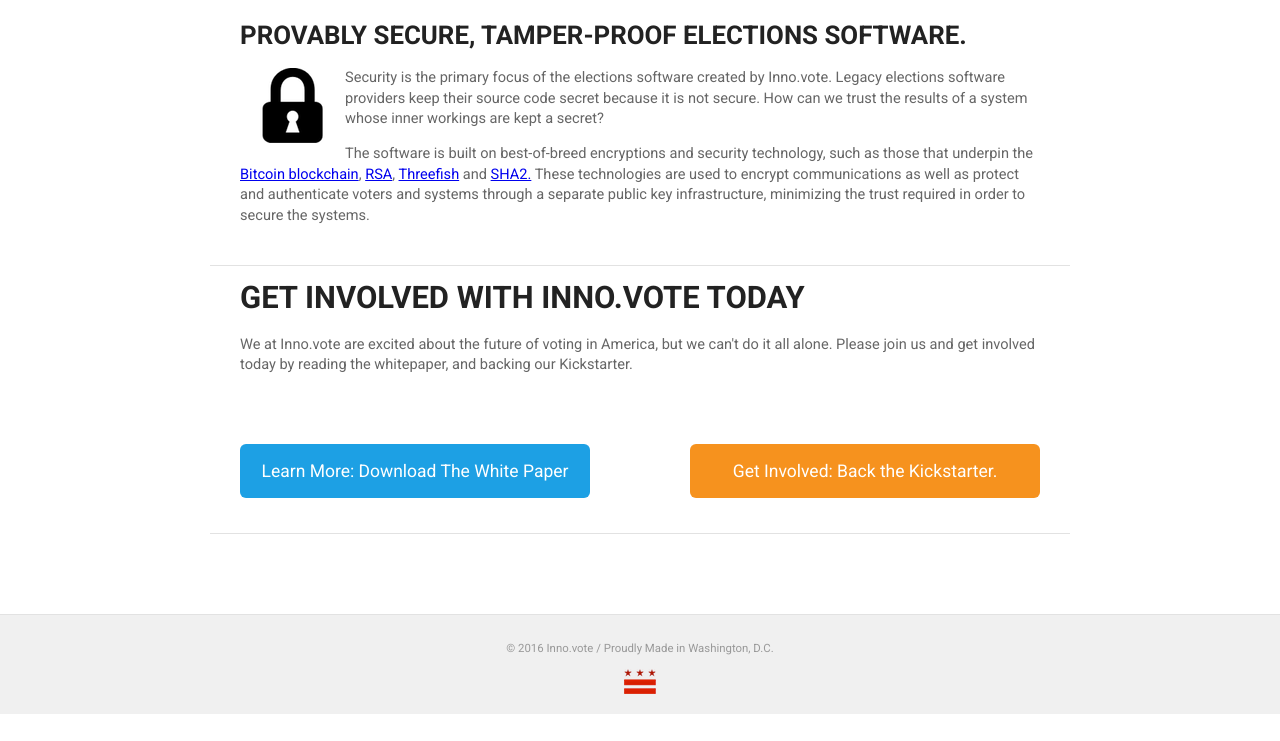
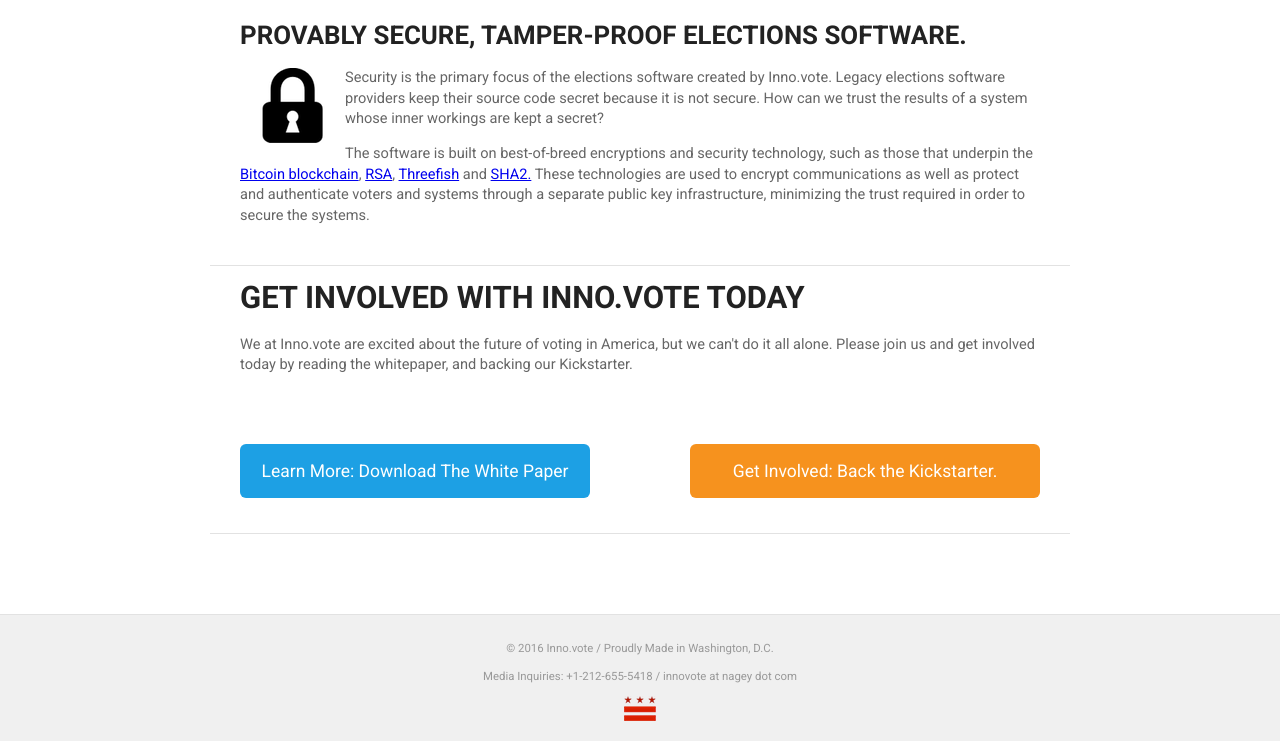
Before and after one commit to PlatoProject/innovote, a plain HTML site: page index.html in a window 1280 px wide. Shown: the part 3246-3987 px from the top of the page. Before the commit the page ends 3960 px from the top, so only its background shows below. Drawn offline with nearby package versions, Linux system fonts and the light colour scheme.

Commit message:
add media inquiries

```diff
--- a/index.html
+++ b/index.html
@@ -196,6 +196,7 @@
 <footer>
 <div class="container">
 	<p>&copy; 2016 Inno.vote / Proudly Made in Washington, D.C.</p>
+  <p>Media Inquiries: +1-212-655-5418 / innovote at nagey dot com</p>
   <img src="img/dc-flag.png"/>
 </div>
 </footer>
```
